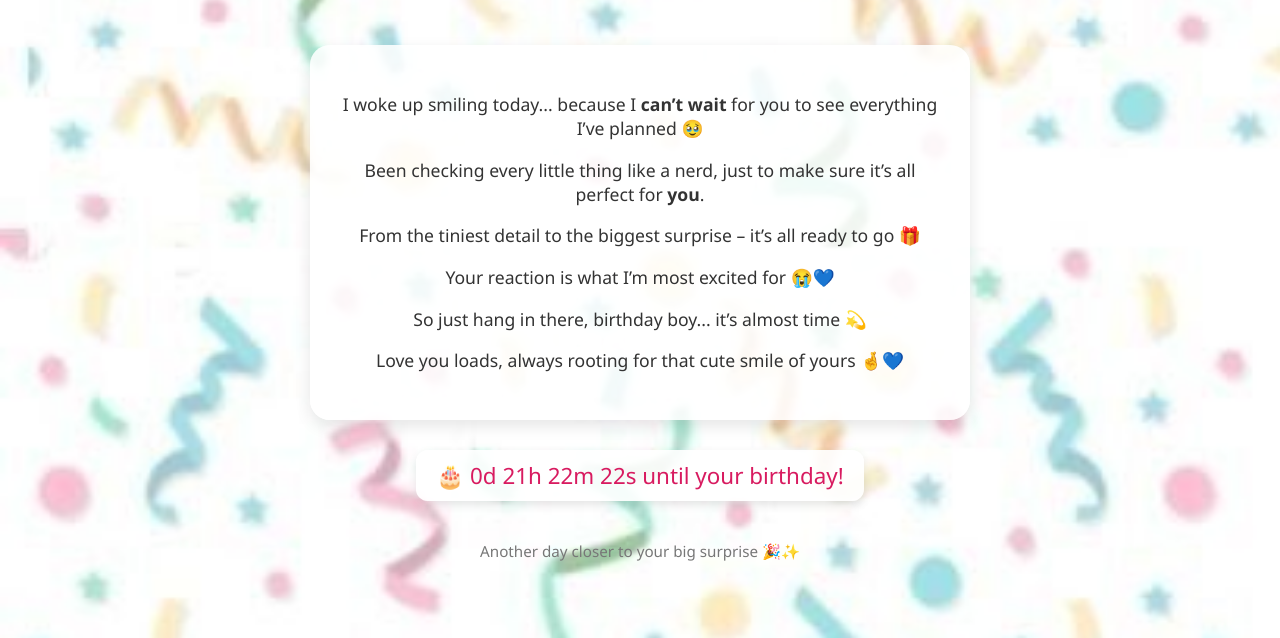
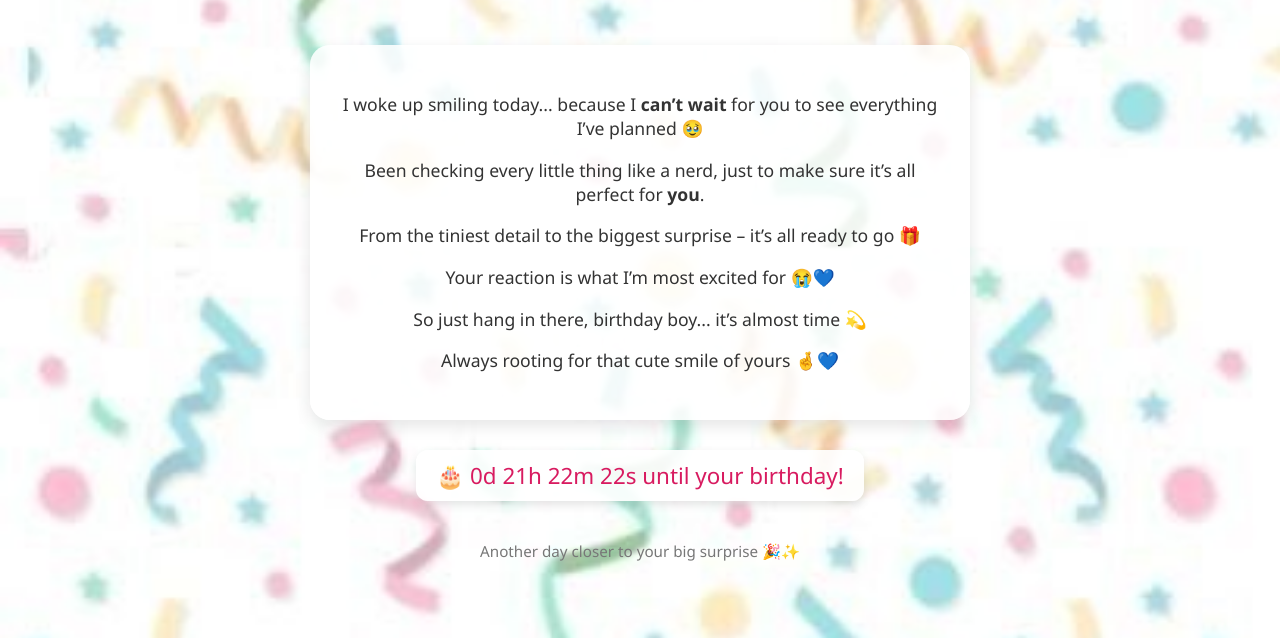
Before and after one commit to Punya254/count9, a plain HTML site: page index.html in a window 1280 px wide. Shown: the part 162-800 px from the top of the page. Drawn offline with Linux system fonts and the light colour scheme.

Commit message:
Update index.html

```diff
--- a/index.html
+++ b/index.html
@@ -58,7 +58,7 @@
     <p>From the tiniest detail to the biggest surprise – it’s all ready to go 🎁</p>
     <p>Your reaction is what I’m most excited for 😭💙</p>
     <p>So just hang in there, birthday boy... it’s almost time 💫</p>
-    <p>Love you loads, always rooting for that cute smile of yours 🤞💙</p>
+    <p>Always rooting for that cute smile of yours 🤞💙</p>
   </div>
 
   <div class="countdown" id="countdown"></div>
```
